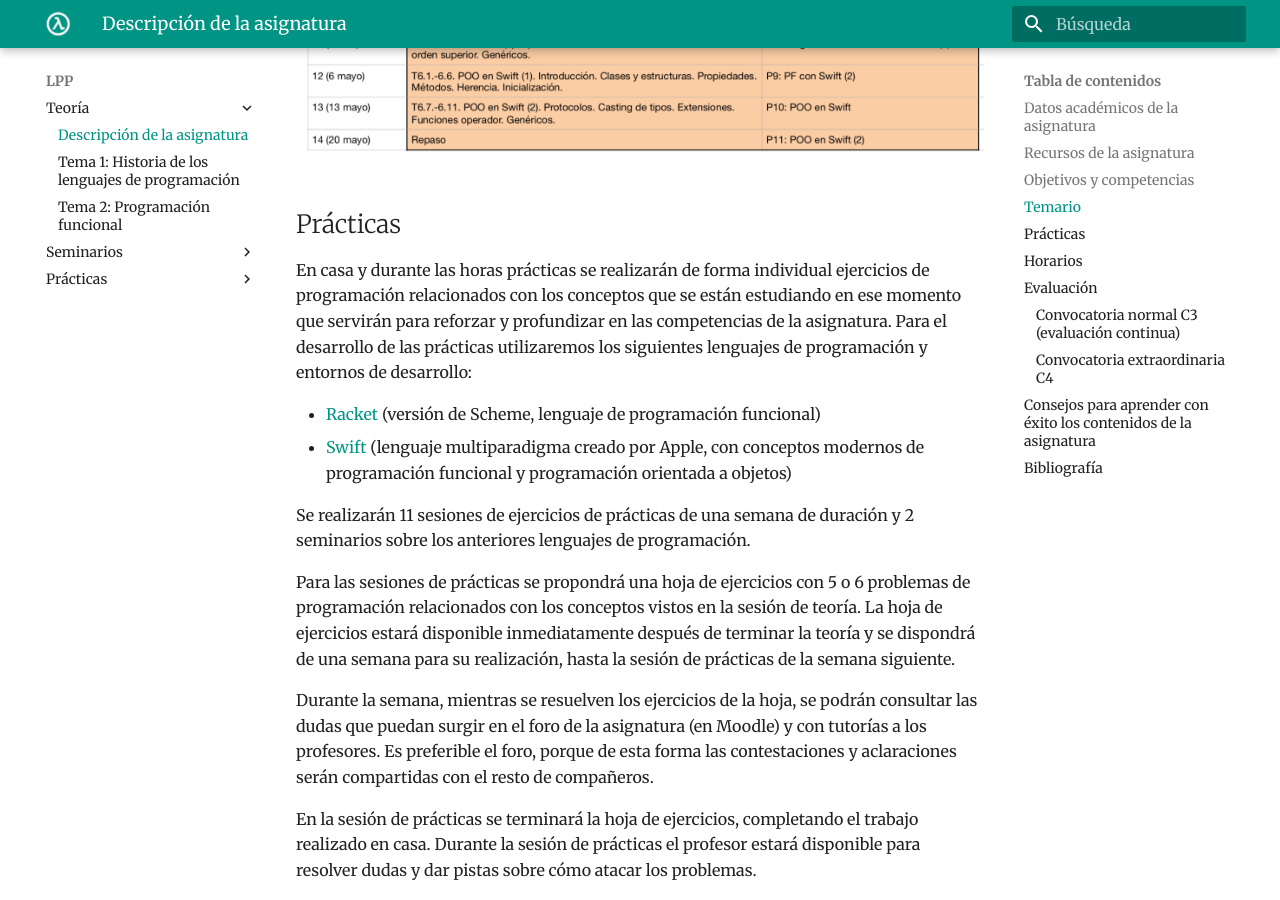
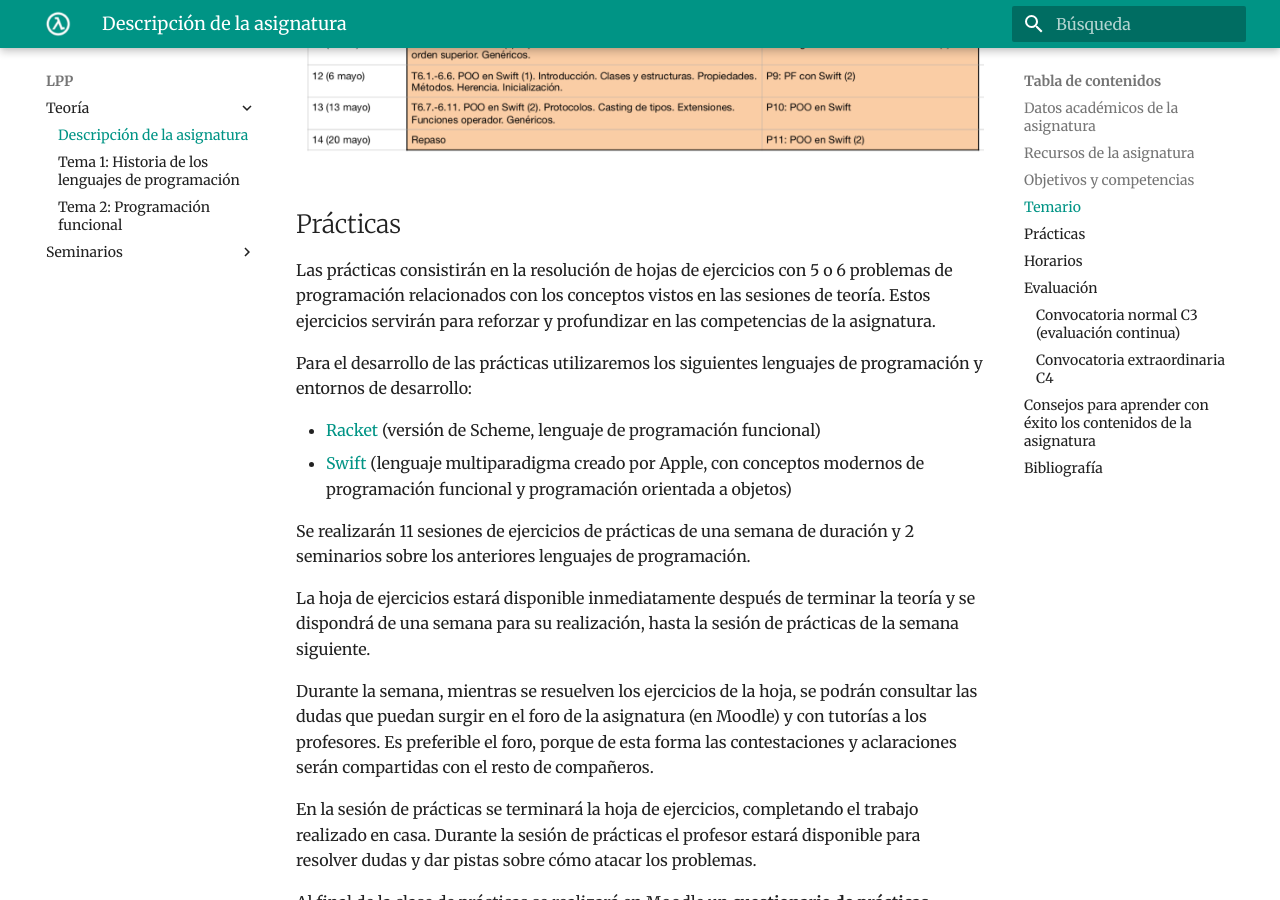
Before and after one commit to domingogallardo/apuntes-lpp, an MkDocs documentation site: the page built from docs/teoria/tema00-descripcion-asignatura/tema00-descripcion-asignatura.md, in a window 1280 px wide and 900 px high, scrolled down 3055 px. Built offline with MkDocs 1.6.1 and Material for MkDocs 9.7.7, drawn with Linux system fonts in a browser that asks for light colours; some of the changed text lies outside the part shown.

Commit message:
Corrección de estilo

```diff
--- a/docs/teoria/tema00-descripcion-asignatura/tema00-descripcion-asignatura.md
+++ b/docs/teoria/tema00-descripcion-asignatura/tema00-descripcion-asignatura.md
@@ -118,12 +118,13 @@ siguiente figura.
 
 ## Prácticas
 
-En casa y durante las horas prácticas se realizarán de forma individual
-ejercicios de programación relacionados con los conceptos que se están
-estudiando en ese momento que servirán para reforzar y profundizar en
-las competencias de la asignatura. Para el desarrollo de las prácticas
-utilizaremos los siguientes lenguajes de programación y entornos de
-desarrollo:
+Las prácticas consistirán en la resolución de hojas de ejercicios con
+5 o 6 problemas de programación relacionados con los conceptos vistos
+en las sesiones de teoría. Estos ejercicios servirán para reforzar y
+profundizar en las competencias de la asignatura.
+
+Para el desarrollo de las prácticas utilizaremos los siguientes
+lenguajes de programación y entornos de desarrollo:
 
 * [Racket](http://racket-lang.org/) (versión de Scheme, lenguaje de
   programación funcional)
@@ -134,12 +135,9 @@ desarrollo:
 Se realizarán 11 sesiones de ejercicios de prácticas de una semana de
 duración y 2 seminarios sobre los anteriores lenguajes de programación.
 
-Para las sesiones de prácticas se propondrá una hoja de ejercicios con
-5 o 6 problemas de programación relacionados con los conceptos vistos
-en la sesión de teoría. La hoja de ejercicios estará disponible
-inmediatamente después de terminar la teoría y se dispondrá de una
-semana para su realización, hasta la sesión de prácticas de la semana
-siguiente.
+La hoja de ejercicios estará disponible inmediatamente después de
+terminar la teoría y se dispondrá de una semana para su realización,
+hasta la sesión de prácticas de la semana siguiente.
 
 Durante la semana, mientras se resuelven los ejercicios de la hoja, se
 podrán consultar las dudas que puedan surgir en el foro de la
@@ -208,14 +206,14 @@ los cuestionarios realizados en las sesiones de prácticas.
     asistir a otro turno de ESA MISMA SEMANA y antes de empezar la
     clase entregarle el justificante al profesor.
 
-!!! Warning "Sobre los dispositivos móviles"
+!!! Danger "Sobre los dispositivos móviles"
     - Como norma básica de todas las pruebas de evaluación de esta
     asignatura (cuestionarios y exámenes escritos), durante la
     realización de los mismos no está permitido que llevéis encima
     ningún dispositivo con conexión a internet (smart phones, smart
     watches, tablets, etc). Antes de empezar la prueba, se deberán
     dejar dentro de las mochilas, y éstas en el suelo. En caso de no
-    cumplir alguna de estas normas, la prueba queda invalidada con
+    cumplir alguna esta norma, la prueba queda invalidada con
     calificación de 0.
 
 
--- a/mkdocs.yml
+++ b/mkdocs.yml
@@ -13,8 +13,8 @@ nav:
 - 'Seminarios':
    - 'Seminario de Scheme': 'seminarios/seminario1-scheme/seminario1-scheme.md'
 #   - 'Seminario de Swift': 'seminarios/seminario2-swift/seminario2-swift.md'
-- 'Prácticas':
-   - 'Práctica 1': 'practicas/practica01/practica01.md'
+# - 'Prácticas':
+#   - 'Práctica 1': 'practicas/practica01/practica01.md'
 #   - 'Práctica 2': 'practicas/practica02/practica02.md'
 #   - 'Práctica 3': 'practicas/practica03/practica03.md'
 #   - 'Práctica 4': 'practicas/practica04/practica04.md'
```
